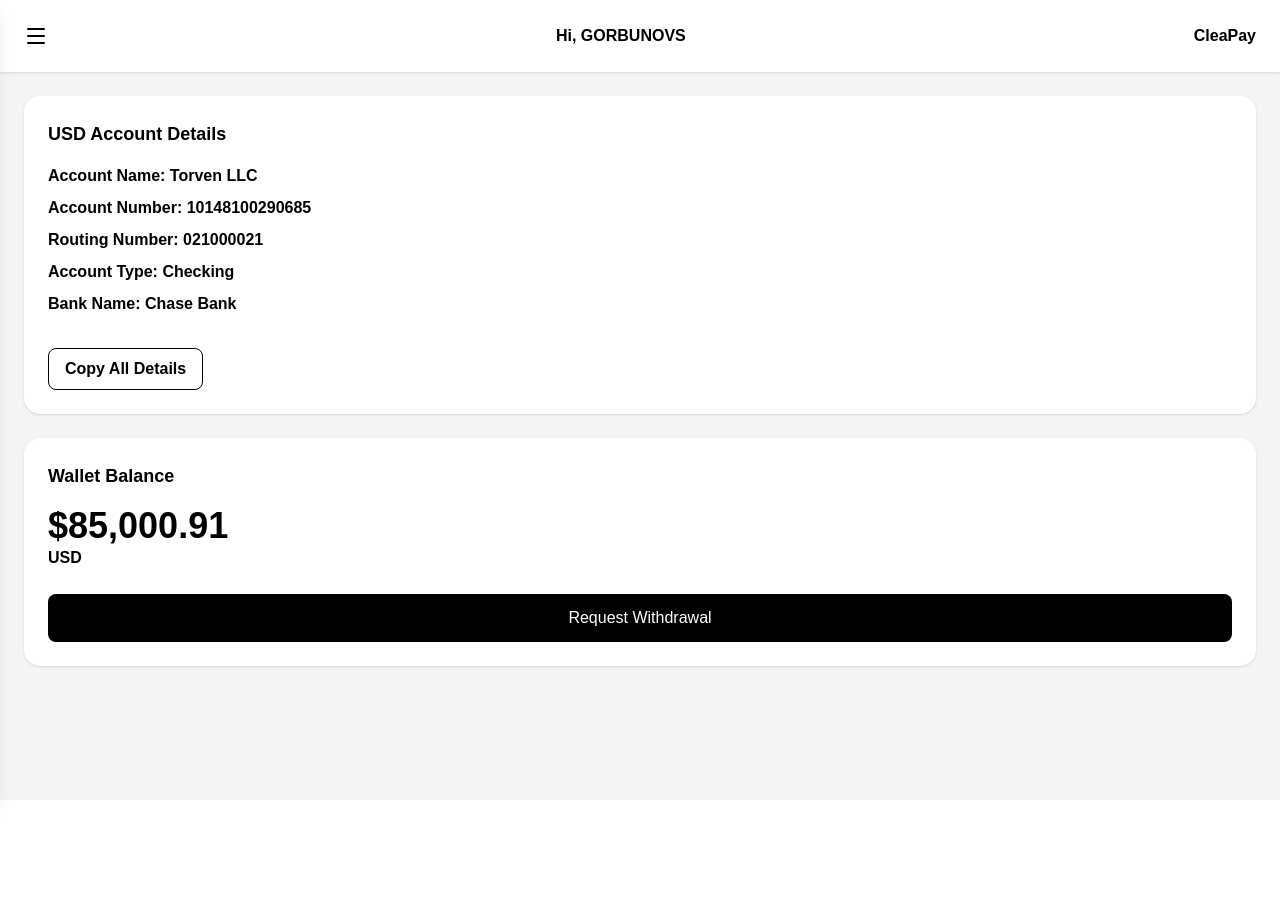
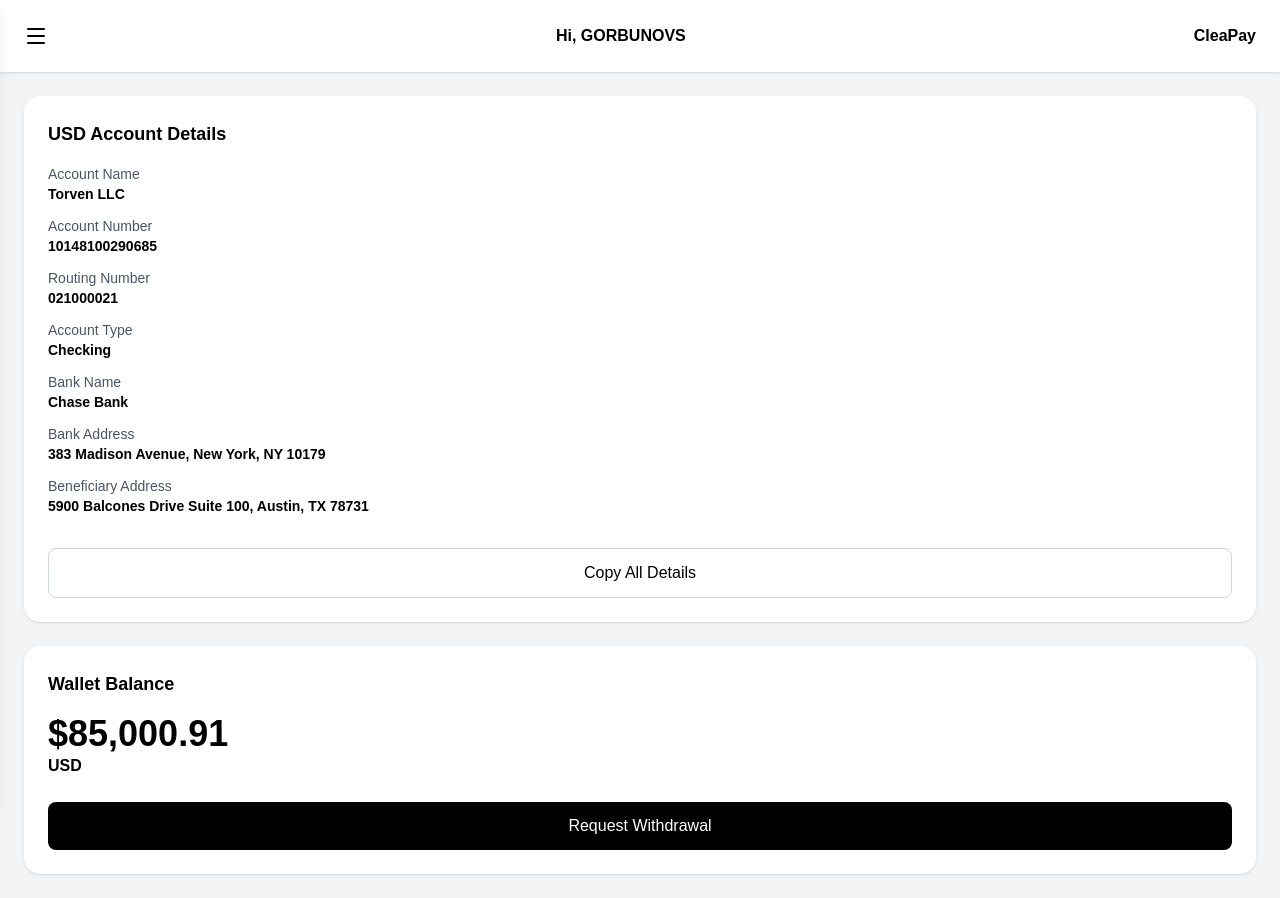
Before and after one commit to oyewaleoluwafemimichael7-pixel/cleaapp, a Next.js app: page /dashboard in a window 1280 px wide. Before the commit the page ends 800 px from the top, so only its background shows below. Built offline with nearby package versions, Linux system fonts and the light colour scheme; sample sign-in values are in the browser's storage.

Commit message:
Add full USD account details to dashboard

```diff
--- a/app/dashboard/page.tsx
+++ b/app/dashboard/page.tsx
@@ -129,39 +129,62 @@ Bank Name: Chase Bank
       <div className="p-6 space-y-6 text-black">
 
         {/* Account Details Card */}
-        <div className="bg-white p-6 rounded-2xl shadow space-y-4">
+        <div className="bg-white p-6 rounded-2xl shadow space-y-4 text-black">
+
   <h2 className="text-lg font-bold text-black">
     USD Account Details
   </h2>
 
-          <div className="space-y-2 text-black">
+  <div className="space-y-3 text-sm">
+
+    <div>
+      <p className="text-gray-600">Account Name</p>
+      <p className="font-semibold">Torven LLC</p>
+    </div>
+
+    <div>
+      <p className="text-gray-600">Account Number</p>
+      <p className="font-semibold">10148100290685</p>
+    </div>
+
+    <div>
+      <p className="text-gray-600">Routing Number</p>
+      <p className="font-semibold">021000021</p>
+    </div>
+
+    <div>
+      <p className="text-gray-600">Account Type</p>
+      <p className="font-semibold">Checking</p>
+    </div>
+
+    <div>
+      <p className="text-gray-600">Bank Name</p>
+      <p className="font-semibold">Chase Bank</p>
+    </div>
+
+    <div>
+      <p className="text-gray-600">Bank Address</p>
       <p className="font-semibold">
-              Account Name: <span className="font-bold">Torven LLC</span>
+        383 Madison Avenue, New York, NY 10179
       </p>
+    </div>
 
+    <div>
+      <p className="text-gray-600">Beneficiary Address</p>
       <p className="font-semibold">
-              Account Number: <span className="font-bold">10148100290685</span>
+        5900 Balcones Drive Suite 100, Austin, TX 78731
       </p>
+    </div>
 
-            <p className="font-semibold">
-              Routing Number: <span className="font-bold">021000021</span>
-            </p>
-
-            <p className="font-semibold">
-              Account Type: <span className="font-bold">Checking</span>
-            </p>
-
-            <p className="font-semibold">
-              Bank Name: <span className="font-bold">Chase Bank</span>
-            </p>
   </div>
 
   <button
     onClick={copyDetails}
-            className="mt-4 border border-black text-black font-semibold px-4 py-2 rounded-lg hover:bg-gray-200 transition"
+    className="mt-4 w-full border border-gray-300 py-3 rounded-lg font-medium hover:bg-gray-100 transition"
   >
     Copy All Details
   </button>
+
 </div>
 
         {/* Wallet Card */}
```
Lines whose indentation alone changed are shown as unchanged.
